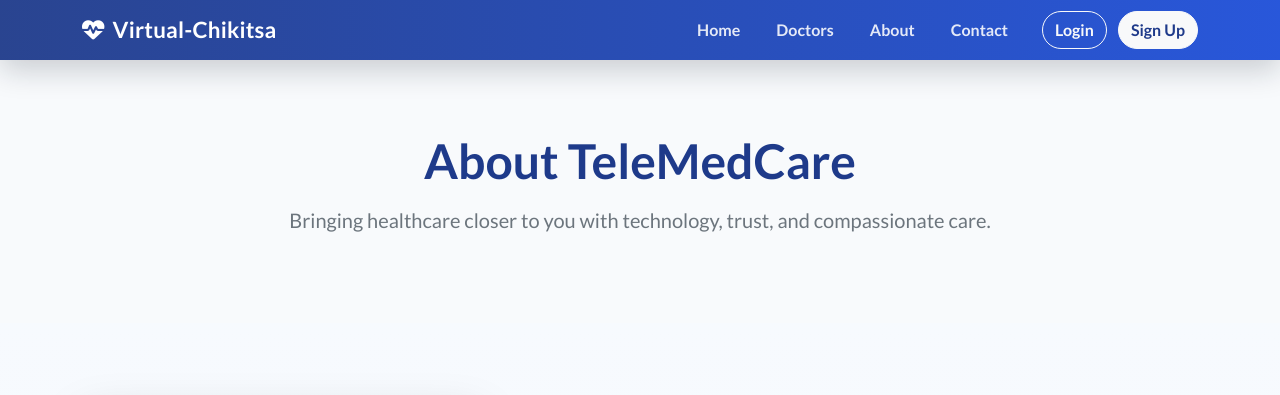
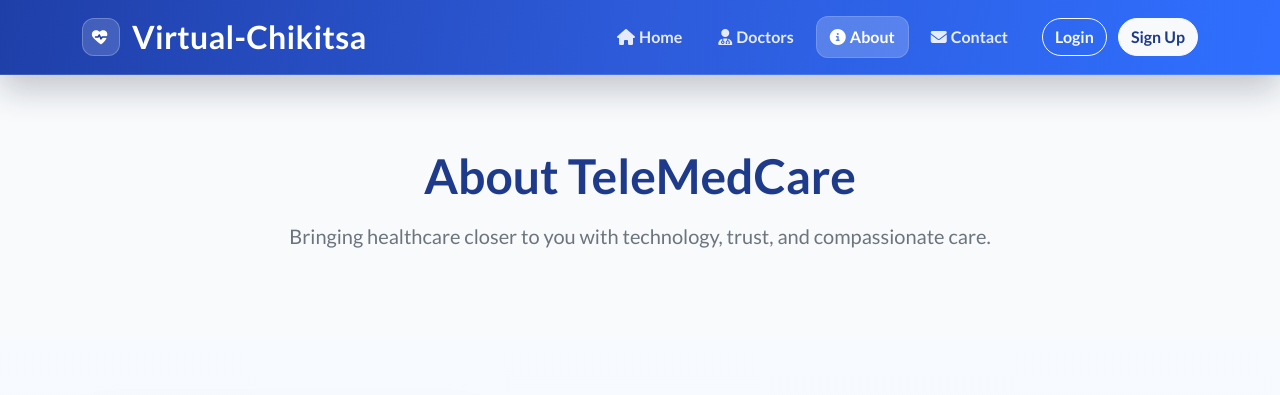
Before and after one commit to Devendra-Vinod-Patil/telemedicine_and_remote_care, a PHP site: page /about.php in a window 1280 px wide. Shown: the top 395 px of the page. Run offline with PHP 8.4, Linux system fonts and the light colour scheme.

Commit message:
Modernize shared header with consistent icon-based navbar
Agent-Logs-Url: https://github.com/Devendra-Vinod-Patil/telemedicine_and_remote_care/sessions/9f8984d5-08bc-4877-ab82-c1a8232a265a

Co-authored-by: Devendra-Vinod-Patil <170229543+Devendra-Vinod-Patil@users.noreply.github.com>

```diff
--- a/header.php
+++ b/header.php
@@ -2,6 +2,7 @@
 if (session_status() === PHP_SESSION_NONE) {
     session_start();
 }
+$current_page = basename($_SERVER['PHP_SELF'] ?? '');
 ?>
 
 <!DOCTYPE html>
@@ -45,16 +46,36 @@ if (session_status() === PHP_SESSION_NONE) {
         .text-muted-teal { color: var(--primary-dark) !important; }
 
         .navbar {
-            background: linear-gradient(90deg, rgba(30, 58, 138, 0.95), rgba(29, 78, 216, 0.95)) !important;
-            backdrop-filter: blur(8px);
-            box-shadow: 0 10px 30px rgba(15, 23, 42, 0.2);
+            background: linear-gradient(100deg, #1f3fa8 0%, #2d5bda 50%, #2f6fff 100%) !important;
+            backdrop-filter: blur(10px);
+            box-shadow: 0 14px 34px rgba(15, 23, 42, 0.24);
+            border-bottom: 1px solid rgba(255,255,255,0.14);
         }
 
         .navbar-brand {
-            font-weight: 700;
+            font-weight: 800;
             color: #fff !important;
-            font-size: 1.4rem;
-            letter-spacing: .2px;
+            font-size: 2rem;
+            letter-spacing: .3px;
+            display: inline-flex;
+            align-items: center;
+            gap: 12px;
+        }
+
+        .brand-logo-wrap {
+            width: 38px;
+            height: 38px;
+            border-radius: 12px;
+            background: rgba(255,255,255,0.15);
+            display: inline-flex;
+            align-items: center;
+            justify-content: center;
+            box-shadow: inset 0 0 0 1px rgba(255,255,255,0.24);
+        }
+
+        .brand-logo-wrap svg {
+            width: 22px;
+            height: 22px;
         }
 
         .navbar-toggler {
@@ -65,15 +86,21 @@ if (session_status() === PHP_SESSION_NONE) {
             color: rgba(255,255,255,0.88) !important;
             font-weight: 600;
             margin: 0 4px;
-            border-radius: 10px;
-            padding: 8px 14px !important;
-            transition: transform .25s ease, background-color .25s ease;
+            border-radius: 12px;
+            padding: 9px 14px !important;
+            transition: transform .25s ease, background-color .25s ease, color .25s ease;
         }
 
         .navbar-nav .nav-link:hover {
             color: #fff !important;
             background: rgba(255,255,255,0.15);
             transform: translateY(-1px);
+        }
+
+        .navbar-nav .nav-link.active {
+            background: rgba(255,255,255,0.2);
+            color: #fff !important;
+            box-shadow: inset 0 0 0 1px rgba(255,255,255,0.16);
         }
 
         .btn-primary,
@@ -229,10 +256,10 @@ if (session_status() === PHP_SESSION_NONE) {
 
         .user-welcome {
             color: #fff !important;
-            font-weight: 600;
+            font-weight: 700;
             margin-right: 12px;
-            background: rgba(255,255,255,0.12);
-            padding: 6px 12px;
+            background: rgba(255,255,255,0.16);
+            padding: 7px 14px;
             border-radius: 999px;
         }
 
@@ -299,7 +326,13 @@ if (session_status() === PHP_SESSION_NONE) {
     <nav class="navbar navbar-expand-lg navbar-dark sticky-top">
         <div class="container">
             <a class="navbar-brand" href="index.php">
-                <i class="fas fa-heartbeat me-2"></i>Virtual-Chikitsa
+                <span class="brand-logo-wrap" aria-hidden="true">
+                    <svg viewBox="0 0 24 24" fill="none" xmlns="http://www.w3.org/2000/svg">
+                        <path d="M12 20s-6.5-4.35-9.07-8.09C1.1 9.18 2.3 5.5 5.5 4.69c2-.5 3.77.23 5 1.64 1.23-1.41 3-2.14 5-1.64 3.2.81 4.4 4.49 2.57 7.22C18.5 15.65 12 20 12 20Z" fill="white"/>
+                        <path d="M6 12h2.7l1.5-2.2L12 14l1.35-2H18" stroke="#1f3fa8" stroke-width="1.7" stroke-linecap="round" stroke-linejoin="round"/>
+                    </svg>
+                </span>
+                <span>Virtual-Chikitsa</span>
             </a>
             <button class="navbar-toggler" type="button" data-bs-toggle="collapse" data-bs-target="#navbarNav">
                 <span class="navbar-toggler-icon"></span>
@@ -307,29 +340,37 @@ if (session_status() === PHP_SESSION_NONE) {
             <div class="collapse navbar-collapse" id="navbarNav">
                 <ul class="navbar-nav ms-auto">
                     <li class="nav-item">
-                        <a class="nav-link" href="index.php">Home</a>
+                        <a class="nav-link <?= $current_page === 'index.php' ? 'active' : '' ?>" href="index.php">
+                            <i class="fas fa-house me-1"></i>Home
+                        </a>
                     </li>
                     <li class="nav-item">
-                        <a class="nav-link" href="doctors.php">Doctors</a>
+                        <a class="nav-link <?= $current_page === 'doctors.php' ? 'active' : '' ?>" href="doctors.php">
+                            <i class="fas fa-user-doctor me-1"></i>Doctors
+                        </a>
                     </li>
                     <li class="nav-item">
-                        <a class="nav-link" href="about.php">About</a>
+                        <a class="nav-link <?= $current_page === 'about.php' ? 'active' : '' ?>" href="about.php">
+                            <i class="fas fa-circle-info me-1"></i>About
+                        </a>
                     </li>
                     <li class="nav-item">
-                        <a class="nav-link" href="contact.php">Contact</a>
+                        <a class="nav-link <?= $current_page === 'contact.php' ? 'active' : '' ?>" href="contact.php">
+                            <i class="fas fa-envelope me-1"></i>Contact
+                        </a>
                     </li>
 
                     <!-- Conditionally show dashboard links based on login status and role -->
                     <?php if(isset($_SESSION['user_id']) && isset($_SESSION['role'])): ?>
                         <?php if($_SESSION['role'] === 'doctor'): ?>
                             <li class="nav-item">
-                                <a class="nav-link" href="doctors_dashboard.php">
+                                <a class="nav-link <?= $current_page === 'doctors_dashboard.php' ? 'active' : '' ?>" href="doctors_dashboard.php">
                                     <i class="fas fa-tachometer-alt me-1"></i>Doctor Dashboard
                                 </a>
                             </li>
                         <?php elseif($_SESSION['role'] === 'patient'): ?>
                             <li class="nav-item">
-                                <a class="nav-link" href="patient_dashboard.php">
+                                <a class="nav-link <?= $current_page === 'patient_dashboard.php' ? 'active' : '' ?>" href="patient_dashboard.php">
                                     <i class="fas fa-tachometer-alt me-1"></i>Patient Dashboard
                                 </a>
                             </li>
```
